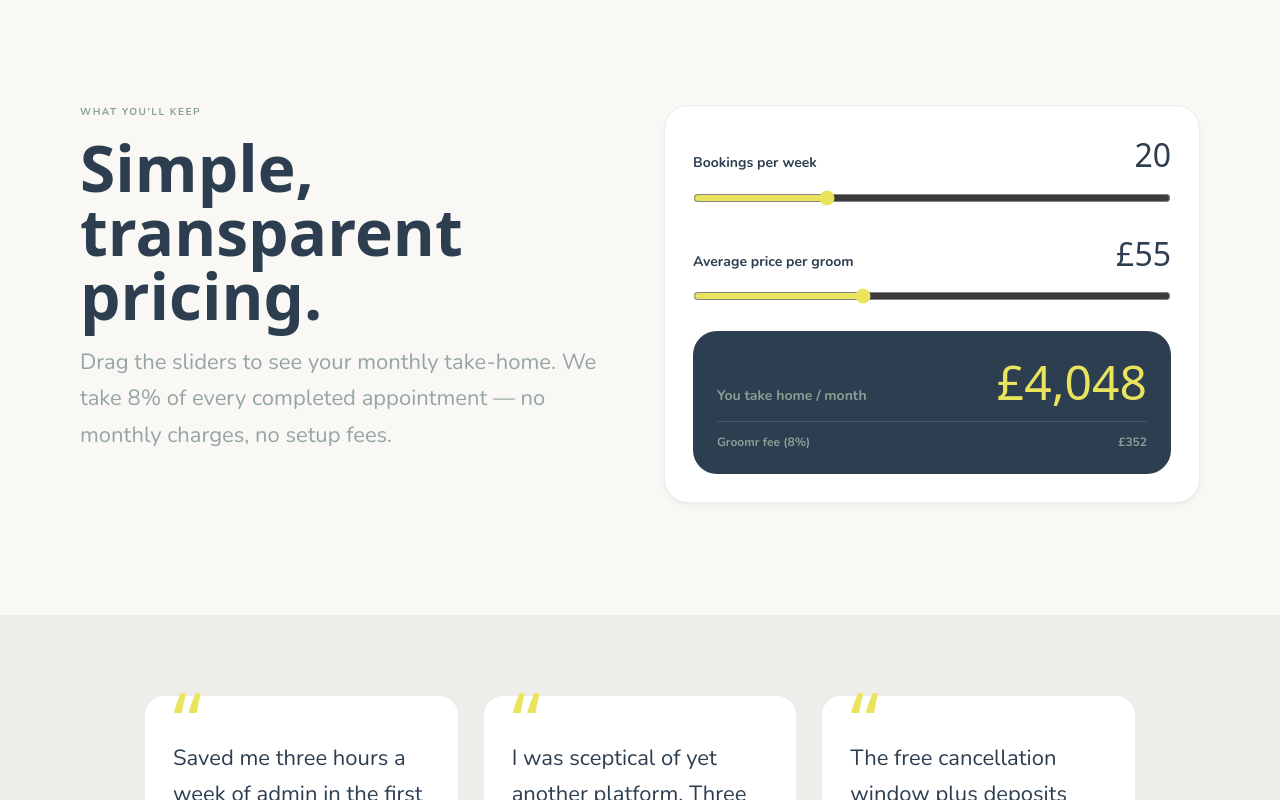
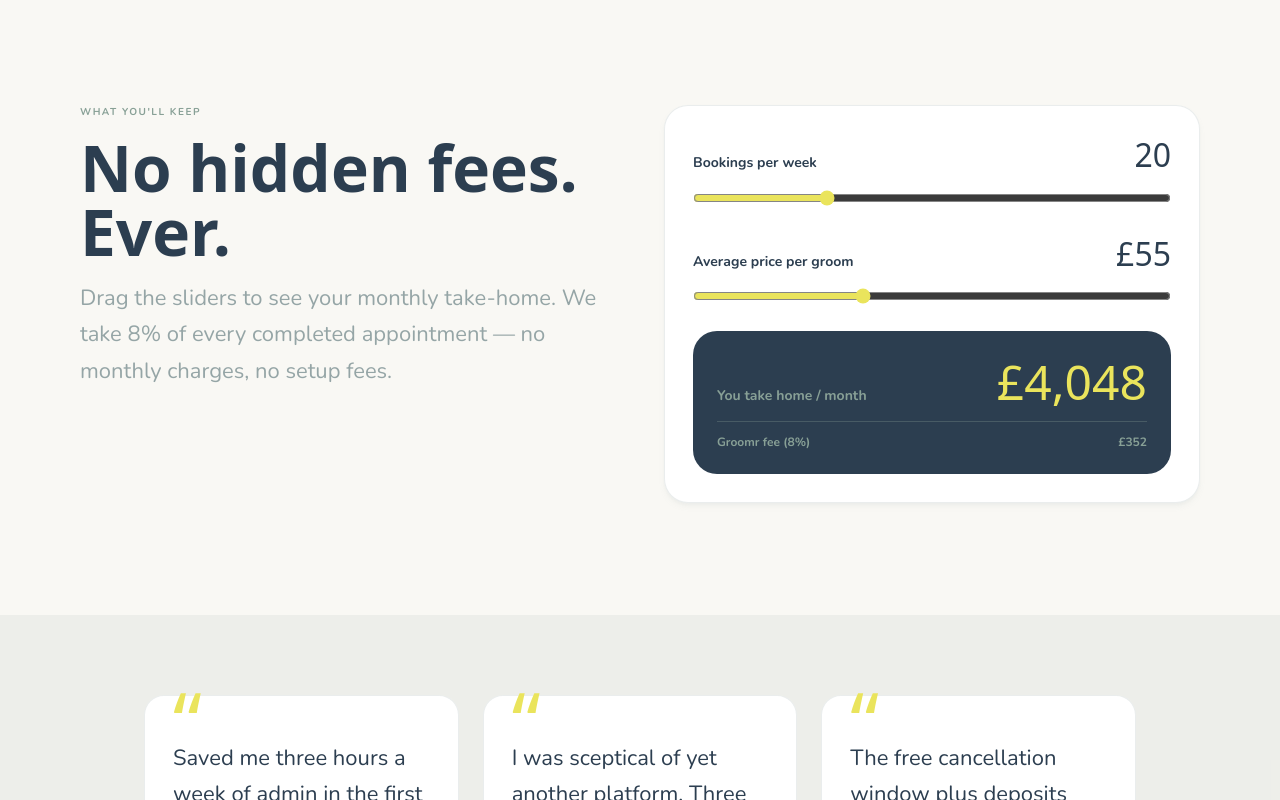
Before and after one commit to Unhinged-Development-Group/groomr, a Next.js app: page /become-a-groomer in a window 1280 px wide. Shown: the part 3120-3920 px from the top of the page. Built offline with nearby package versions, Linux system fonts and the light colour scheme; no server answers; a web font is replaced by a local one.

Commit message:
Update page.tsx

```diff
--- a/app/become-a-groomer/page.tsx
+++ b/app/become-a-groomer/page.tsx
@@ -392,7 +392,7 @@ export default function BecomeAGroomerPage() {
           <div className="space-y-4">
             <Eyebrow>What you&apos;ll keep</Eyebrow>
             <h2 className="font-fredoka text-4xl md:text-5xl text-deep-slate">
-              Simple, transparent pricing.
+              No hidden fees. Ever.
             </h2>
             <p className="text-pebble-grey text-lg font-nunito leading-relaxed">
               Drag the sliders to see your monthly take-home. We take 8% of every completed
```
